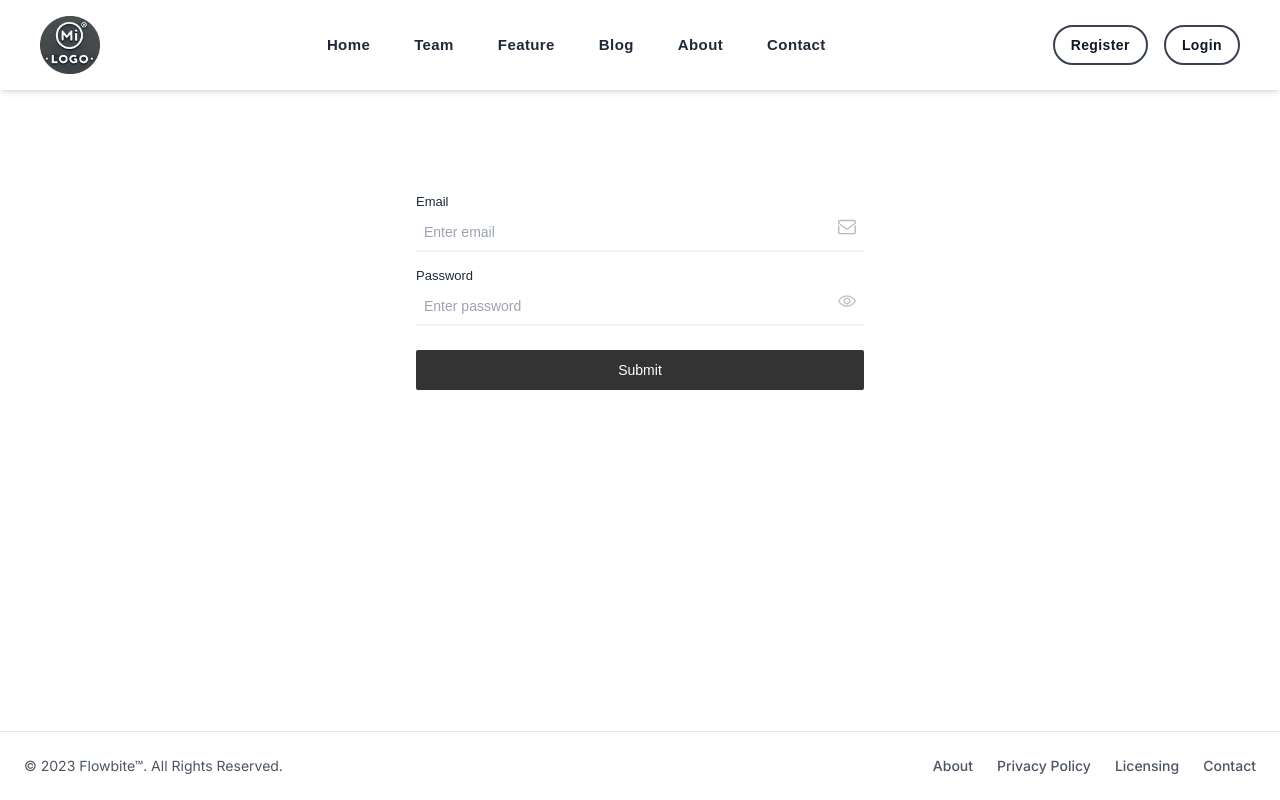
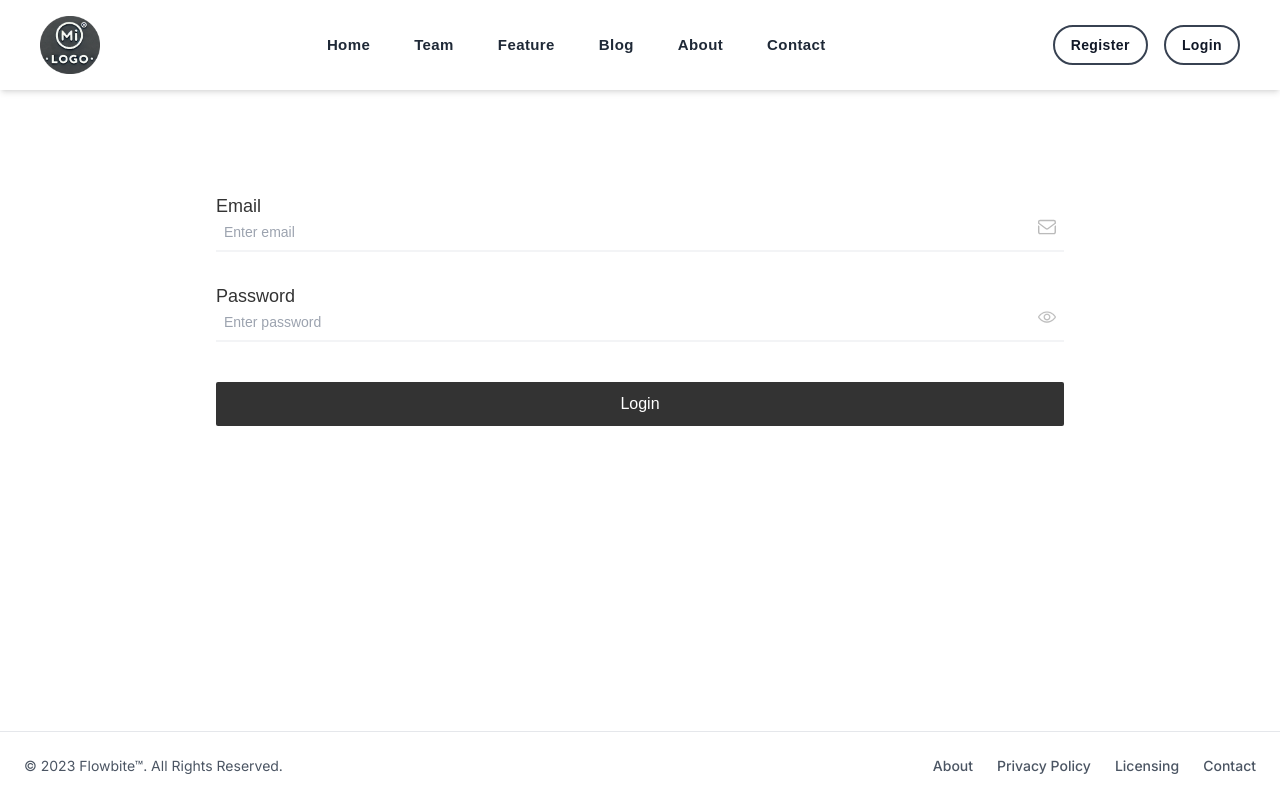
Before and after one commit to yorocio/myFirstSaaS, a Next.js app in the folder front/: page /login in a window 1280 px wide. Built offline with nearby package versions, Linux system fonts and the light colour scheme.

Commit message:
mejorando formulario de register y login

```diff
--- a/front/app/page.js
+++ b/front/app/page.js
@@ -1,15 +1,15 @@
 export default function Home() {
   return (
     <main>
-      <section>
-        <h1 className="text-center text-xl my-6 font-bold">My First SaaS</h1>
+      <section className="p-4 my-4">
+        <h1 className="text-center text-xl font-bold">My First SaaS</h1>
       </section>
 
-      <section className="p-4">
+      <section className="p-4 my-4">
         <p className="text-lg">Esta es una sección del home</p>
       </section>
 
-      <section className="p-4">
+      <section className="p-4 my-4">
         <p className="text-lg">Esta es otra sección del home</p>
       </section>
 
--- a/front/components/Login.js
+++ b/front/components/Login.js
@@ -2,43 +2,35 @@ import React from 'react'
 
 const Login = () => {
     return (
-        <div className="space-y-6 font-[sans-serif] max-w-md mx-auto mt-28">
+        <form className="font-[sans-serif] text-[#333] max-w-4xl mx-auto px-6 mt-28 mb-20">
+            <div className="grid sm:grid-cols-2 gap-10">
                 <div className="relative flex items-center sm:col-span-2">
-                <label className="text-[13px] absolute top-[-10px] left-0">Email</label>
-                <input type="email" placeholder="Enter email"
-                    className="px-2 pt-5 pb-2 bg-white w-full text-sm border-b-2 border-gray-100 focus:border-[#333] outline-none" />
-                <svg xmlns="http://www.w3.org/2000/svg" fill="#bbb" stroke="#bbb" className="w-[18px] h-[18px] absolute right-2"
-                    viewBox="0 0 682.667 682.667">
+                    <label className="text-lg absolute top-[-10px] left-0">Email</label>
+                    <input type="email" placeholder="Enter email" className="px-2 pt-5 pb-2 bg-white w-full text-sm border-b-2 border-gray-100 focus:border-[#333] outline-none" />
+                    <svg xmlns="http://www.w3.org/2000/svg" fill="#bbb" stroke="#bbb" className="w-[18px] h-[18px] absolute right-2" viewBox="0 0 682.667 682.667">
                         <defs>
                             <clipPath id="a" clipPathUnits="userSpaceOnUse">
                                 <path d="M0 512h512V0H0Z" dataoriginal="#000000"></path>
                             </clipPath>
                         </defs>
                         <g clipPath="url(#a)" transform="matrix(1.33 0 0 -1.33 0 682.667)">
-                        <path fill="none" strokeMiterlimit="10" strokeWidth="40"
-                            d="M452 444H60c-22.091 0-40-17.909-40-40v-39.446l212.127-157.782c14.17-10.54 33.576-10.54 47.746 0L492 364.554V404c0 22.091-17.909 40-40 40Z"
-                            dataoriginal="#000000"></path>
-                        <path
-                            d="M472 274.9V107.999c0-11.027-8.972-20-20-20H60c-11.028 0-20 8.973-20 20V274.9L0 304.652V107.999c0-33.084 26.916-60 60-60h392c33.084 0 60 26.916 60 60v196.653Z"
-                            dataoriginal="#000000"></path>
+                            <path fill="none" strokeMiterlimit="10" strokeWidth="40" d="M452 444H60c-22.091 0-40-17.909-40-40v-39.446l212.127-157.782c14.17-10.54 33.576-10.54 47.746 0L492 364.554V404c0 22.091-17.909 40-40 40Z" dataoriginal="#000000"></path>
+                            <path d="M472 274.9V107.999c0-11.027-8.972-20-20-20H60c-11.028 0-20 8.973-20 20V274.9L0 304.652V107.999c0-33.084 26.916-60 60-60h392c33.084 0 60 26.916 60 60v196.653Z" dataoriginal="#000000"></path>
                         </g>
                     </svg>
                 </div>
 
                 <div className="relative flex items-center sm:col-span-2">
-                <label className="text-[13px] absolute top-[-10px] left-0">Password</label>
-                <input type="password" autoComplete="new-password" placeholder="Enter password"
-                    className="px-2 pt-5 pb-2 bg-white w-full text-sm border-b-2 border-gray-100 focus:border-[#333] outline-none" />
-                <svg xmlns="http://www.w3.org/2000/svg" fill="#bbb" stroke="#bbb"
-                    className="w-[18px] h-[18px] absolute right-2 cursor-pointer" viewBox="0 0 128 128">
-                    <path
-                        d="M64 104C22.127 104 1.367 67.496.504 65.943a4 4 0 0 1 0-3.887C1.367 60.504 22.127 24 64 24s62.633 36.504 63.496 38.057a4 4 0 0 1 0 3.887C126.633 67.496 105.873 104 64 104zM8.707 63.994C13.465 71.205 32.146 96 64 96c31.955 0 50.553-24.775 55.293-31.994C114.535 56.795 95.854 32 64 32 32.045 32 13.447 56.775 8.707 63.994zM64 88c-13.234 0-24-10.766-24-24s10.766-24 24-24 24 10.766 24 24-10.766 24-24 24zm0-40c-8.822 0-16 7.178-16 16s7.178 16 16 16 16-7.178 16-16-7.178-16-16-16z"
-                        dataoriginal="#000000"></path>
+                    <label className="text-lg absolute top-[-10px] left-0">Password</label>
+                    <input type="password" autoComplete="new-password" placeholder="Enter password" className="px-2 pt-5 pb-2 bg-white w-full text-sm border-b-2 border-gray-100 focus:border-[#333] outline-none" />
+                    <svg xmlns="http://www.w3.org/2000/svg" fill="#bbb" stroke="#bbb" className="w-[18px] h-[18px] absolute right-2 cursor-pointer" viewBox="0 0 128 128">
+                        <path d="M64 104C22.127 104 1.367 67.496.504 65.943a4 4 0 0 1 0-3.887C1.367 60.504 22.127 24 64 24s62.633 36.504 63.496 38.057a4 4 0 0 1 0 3.887C126.633 67.496 105.873 104 64 104zM8.707 63.994C13.465 71.205 32.146 96 64 96c31.955 0 50.553-24.775 55.293-31.994C114.535 56.795 95.854 32 64 32 32.045 32 13.447 56.775 8.707 63.994zM64 88c-13.234 0-24-10.766-24-24s10.766-24 24-24 24 10.766 24 24-10.766 24-24 24zm0-40c-8.822 0-16 7.178-16 16s7.178 16 16 16 16-7.178 16-16-7.178-16-16-16z" dataoriginal="#000000"></path>
                     </svg>
                 </div>
+            </div>
 
-            <button type="submit" className="mt-10 px-2 py-2.5 w-full rounded-sm text-sm bg-[#333] hover:bg-[#222] text-white">Submit</button>
-        </div>
+            <button type="button" className="mt-10 mb-10 px-2 py-2.5 w-full rounded-sm text-base bg-[#333] hover:bg-[#222] text-white">Login</button>
+        </form>
     )
 }
 
--- a/front/components/Register.js
+++ b/front/components/Register.js
@@ -2,100 +2,73 @@ import React from 'react'
 
 const Register = () => {
   return (
-    <form className="font-[sans-serif] text-[#333] max-w-4xl mx-auto px-6 mt-28">
+    <form className="font-[sans-serif] text-[#333] max-w-4xl mx-auto px-6 mt-28 mb-20">
       <div className="grid sm:grid-cols-2 gap-10">
         <div className="relative flex items-center">
-          <label className="text-[13px] absolute top-[-10px] left-0">First Name</label>
-          <input type="text" placeholder="Enter first name"
-            className="px-2 pt-5 pb-2 bg-white w-full text-sm border-b-2 border-gray-100 focus:border-[#333] outline-none" />
+          <label className="text-lg absolute top-[-10px] left-0">First Name</label>
+          <input type="text" placeholder="Enter first name" className="px-2 pt-5 pb-2 bg-white w-full text-sm border-b-2 border-gray-100 focus:border-[#333] outline-none" />
           <svg xmlns="http://www.w3.org/2000/svg" fill="#bbb" stroke="#bbb" className="w-[18px] h-[18px] absolute right-2"
             viewBox="0 0 24 24">
             <circle cx="10" cy="7" r="6" dataoriginal="#000000"></circle>
-            <path
-              d="M14 15H6a5 5 0 0 0-5 5 3 3 0 0 0 3 3h12a3 3 0 0 0 3-3 5 5 0 0 0-5-5zm8-4h-2.59l.3-.29a1 1 0 0 0-1.42-1.42l-2 2a1 1 0 0 0 0 1.42l2 2a1 1 0 0 0 1.42 0 1 1 0 0 0 0-1.42l-.3-.29H22a1 1 0 0 0 0-2z"
-              dataoriginal="#000000"></path>
+            <path d="M14 15H6a5 5 0 0 0-5 5 3 3 0 0 0 3 3h12a3 3 0 0 0 3-3 5 5 0 0 0-5-5zm8-4h-2.59l.3-.29a1 1 0 0 0-1.42-1.42l-2 2a1 1 0 0 0 0 1.42l2 2a1 1 0 0 0 1.42 0 1 1 0 0 0 0-1.42l-.3-.29H22a1 1 0 0 0 0-2z" dataoriginal="#000000"></path>
           </svg>
         </div>
 
         <div className="relative flex items-center">
-          <label className="text-[13px] absolute top-[-10px] left-0">Last Name</label>
-          <input type="text" placeholder="Enter last name"
-            className="px-2 pt-5 pb-2 bg-white w-full text-sm border-b-2 border-gray-100 focus:border-[#333] outline-none" />
+          <label className="text-lg absolute top-[-10px] left-0">Last Name</label>
+          <input type="text" placeholder="Enter last name" className="px-2 pt-5 pb-2 bg-white w-full text-sm border-b-2 border-gray-100 focus:border-[#333] outline-none" />
           <svg xmlns="http://www.w3.org/2000/svg" fill="#bbb" stroke="#bbb" className="w-[18px] h-[18px] absolute right-2"
             viewBox="0 0 24 24">
             <circle cx="10" cy="7" r="6" dataoriginal="#000000"></circle>
-            <path
-              d="M14 15H6a5 5 0 0 0-5 5 3 3 0 0 0 3 3h12a3 3 0 0 0 3-3 5 5 0 0 0-5-5zm8-4h-2.59l.3-.29a1 1 0 0 0-1.42-1.42l-2 2a1 1 0 0 0 0 1.42l2 2a1 1 0 0 0 1.42 0 1 1 0 0 0 0-1.42l-.3-.29H22a1 1 0 0 0 0-2z"
-              dataoriginal="#000000"></path>
+            <path d="M14 15H6a5 5 0 0 0-5 5 3 3 0 0 0 3 3h12a3 3 0 0 0 3-3 5 5 0 0 0-5-5zm8-4h-2.59l.3-.29a1 1 0 0 0-1.42-1.42l-2 2a1 1 0 0 0 0 1.42l2 2a1 1 0 0 0 1.42 0 1 1 0 0 0 0-1.42l-.3-.29H22a1 1 0 0 0 0-2z" dataoriginal="#000000"></path>
           </svg>
         </div>
 
         <div className="relative flex items-center">
-          <label className="text-[13px] absolute top-[-10px] left-0">Phone No</label>
-          <input type="number" placeholder="Enter phone no."
-            className="px-2 pt-5 pb-2 bg-white w-full text-sm border-b-2 border-gray-100 focus:border-[#333] outline-none" />
+          <label className="text-lg absolute top-[-10px] left-0">Phone No</label>
+          <input type="number" placeholder="Enter phone no." className="px-2 pt-5 pb-2 bg-white w-full text-sm border-b-2 border-gray-100 focus:border-[#333] outline-none" />
           <svg fill="#bbb" className="w-[18px] h-[18px] absolute right-2" viewBox="0 0 64 64">
-            <path
-              d="m52.148 42.678-6.479-4.527a5 5 0 0 0-6.963 1.238l-1.504 2.156c-2.52-1.69-5.333-4.05-8.014-6.732-2.68-2.68-5.04-5.493-6.73-8.013l2.154-1.504a4.96 4.96 0 0 0 2.064-3.225 4.98 4.98 0 0 0-.826-3.739l-4.525-6.478C20.378 10.5 18.85 9.69 17.24 9.69a4.69 4.69 0 0 0-1.628.291 8.97 8.97 0 0 0-1.685.828l-.895.63a6.782 6.782 0 0 0-.63.563c-1.092 1.09-1.866 2.472-2.303 4.104-1.865 6.99 2.754 17.561 11.495 26.301 7.34 7.34 16.157 11.9 23.011 11.9 1.175 0 2.281-.136 3.29-.406 1.633-.436 3.014-1.21 4.105-2.302.199-.199.388-.407.591-.67l.63-.899a9.007 9.007 0 0 0 .798-1.64c.763-2.06-.007-4.41-1.871-5.713z"
-              dataoriginal="#000000"></path>
+            <path d="m52.148 42.678-6.479-4.527a5 5 0 0 0-6.963 1.238l-1.504 2.156c-2.52-1.69-5.333-4.05-8.014-6.732-2.68-2.68-5.04-5.493-6.73-8.013l2.154-1.504a4.96 4.96 0 0 0 2.064-3.225 4.98 4.98 0 0 0-.826-3.739l-4.525-6.478C20.378 10.5 18.85 9.69 17.24 9.69a4.69 4.69 0 0 0-1.628.291 8.97 8.97 0 0 0-1.685.828l-.895.63a6.782 6.782 0 0 0-.63.563c-1.092 1.09-1.866 2.472-2.303 4.104-1.865 6.99 2.754 17.561 11.495 26.301 7.34 7.34 16.157 11.9 23.011 11.9 1.175 0 2.281-.136 3.29-.406 1.633-.436 3.014-1.21 4.105-2.302.199-.199.388-.407.591-.67l.63-.899a9.007 9.007 0 0 0 .798-1.64c.763-2.06-.007-4.41-1.871-5.713z" dataoriginal="#000000"></path>
           </svg>
         </div>
 
         <div className="relative flex items-center">
-          <label className="text-[13px] absolute top-[-10px] left-0">Country</label>
-          <input type="text" placeholder="Enter country"
-            className="px-2 pt-5 pb-2 bg-white w-full text-sm border-b-2 border-gray-100 focus:border-[#333] outline-none" />
-          <svg xmlns="http://www.w3.org/2000/svg" fill="#bbb" className="w-[18px] h-[18px] absolute right-2"
-            viewBox="0 0 24 24">
-            <path
-              d="M20.48 8.301A9.217 9.217 0 0 1 21.25 12c0 5.105-4.145 9.25-9.25 9.25S2.75 17.105 2.75 12 6.895 2.75 12 2.75a.75.75 0 0 0 0-1.5C6.067 1.25 1.25 6.067 1.25 12S6.067 22.75 12 22.75 22.75 17.933 22.75 12c0-1.529-.32-2.983-.896-4.301a.75.75 0 0 0-1.374.602z"
-              dataoriginal="#000000" />
-            <path
-              d="M17 1.25a3.443 3.443 0 0 0-3.442 3.442c0 .594.269 1.317.685 2.023.835 1.421 2.227 2.815 2.227 2.815a.749.749 0 0 0 1.06 0s1.392-1.394 2.227-2.815c.416-.706.685-1.429.685-2.023 0-1.9-1.542-3.442-3.442-3.442zm0 1.5c1.072 0 1.942.87 1.942 1.942 0 .528-.393 1.177-.815 1.789A15.328 15.328 0 0 1 17 7.901c-.325-.366-.75-.874-1.127-1.42-.422-.612-.815-1.261-.815-1.789 0-1.072.87-1.942 1.942-1.942zM1.603 12.636l3.27 2.044c.596.372 1.285.57 1.987.57h.76c.657 0 1.281.287 1.709.786l1.051 1.227a2.25 2.25 0 0 1 .456 2.082l-.557 1.949a.75.75 0 0 0 1.442.412l.557-1.949a3.748 3.748 0 0 0-.759-3.47l-1.052-1.227a3.746 3.746 0 0 0-2.847-1.31h-.76c-.421 0-.834-.118-1.192-.342l-3.271-2.044a.75.75 0 1 0-.794 1.272z"
-              dataoriginal="#000000" />
-            <path
-              d="m5.329 4.335 1.596 3.192a2.748 2.748 0 0 0 1.757 1.429l1.758.465c.443.117.786.467.894.912l.753 3.087a2.75 2.75 0 0 0 1.146 1.637l.466.31a2.746 2.746 0 0 0 3.985-1.058l.575-1.151a1.25 1.25 0 0 1 .815-.653l2.791-.698a.75.75 0 0 0-.364-1.455l-2.791.697a2.752 2.752 0 0 0-1.792 1.438l-.576 1.151a1.246 1.246 0 0 1-1.811.481l-.466-.31a1.25 1.25 0 0 1-.521-.744l-.752-3.087a2.75 2.75 0 0 0-1.969-2.007l-1.758-.465a1.247 1.247 0 0 1-.798-.65L6.671 3.665a.75.75 0 1 0-1.342.67z"
-              dataoriginal="#000000" />
+          <label className="text-lg absolute top-[-10px] left-0">Country</label>
+          <input type="text" placeholder="Enter country" className="px-2 pt-5 pb-2 bg-white w-full text-sm border-b-2 border-gray-100 focus:border-[#333] outline-none" />
+          <svg xmlns="http://www.w3.org/2000/svg" fill="#bbb" className="w-[18px] h-[18px] absolute right-2" viewBox="0 0 24 24">
+            <path d="M20.48 8.301A9.217 9.217 0 0 1 21.25 12c0 5.105-4.145 9.25-9.25 9.25S2.75 17.105 2.75 12 6.895 2.75 12 2.75a.75.75 0 0 0 0-1.5C6.067 1.25 1.25 6.067 1.25 12S6.067 22.75 12 22.75 22.75 17.933 22.75 12c0-1.529-.32-2.983-.896-4.301a.75.75 0 0 0-1.374.602z" dataoriginal="#000000" />
+            <path d="M17 1.25a3.443 3.443 0 0 0-3.442 3.442c0 .594.269 1.317.685 2.023.835 1.421 2.227 2.815 2.227 2.815a.749.749 0 0 0 1.06 0s1.392-1.394 2.227-2.815c.416-.706.685-1.429.685-2.023 0-1.9-1.542-3.442-3.442-3.442zm0 1.5c1.072 0 1.942.87 1.942 1.942 0 .528-.393 1.177-.815 1.789A15.328 15.328 0 0 1 17 7.901c-.325-.366-.75-.874-1.127-1.42-.422-.612-.815-1.261-.815-1.789 0-1.072.87-1.942 1.942-1.942zM1.603 12.636l3.27 2.044c.596.372 1.285.57 1.987.57h.76c.657 0 1.281.287 1.709.786l1.051 1.227a2.25 2.25 0 0 1 .456 2.082l-.557 1.949a.75.75 0 0 0 1.442.412l.557-1.949a3.748 3.748 0 0 0-.759-3.47l-1.052-1.227a3.746 3.746 0 0 0-2.847-1.31h-.76c-.421 0-.834-.118-1.192-.342l-3.271-2.044a.75.75 0 1 0-.794 1.272z" dataoriginal="#000000" />
+            <path d="m5.329 4.335 1.596 3.192a2.748 2.748 0 0 0 1.757 1.429l1.758.465c.443.117.786.467.894.912l.753 3.087a2.75 2.75 0 0 0 1.146 1.637l.466.31a2.746 2.746 0 0 0 3.985-1.058l.575-1.151a1.25 1.25 0 0 1 .815-.653l2.791-.698a.75.75 0 0 0-.364-1.455l-2.791.697a2.752 2.752 0 0 0-1.792 1.438l-.576 1.151a1.246 1.246 0 0 1-1.811.481l-.466-.31a1.25 1.25 0 0 1-.521-.744l-.752-3.087a2.75 2.75 0 0 0-1.969-2.007l-1.758-.465a1.247 1.247 0 0 1-.798-.65L6.671 3.665a.75.75 0 1 0-1.342.67z" dataoriginal="#000000" />
           </svg>
         </div>
 
         <div className="relative flex items-center sm:col-span-2">
-          <label className="text-[13px] absolute top-[-10px] left-0">Email</label>
-          <input type="email" placeholder="Enter email"
-            className="px-2 pt-5 pb-2 bg-white w-full text-sm border-b-2 border-gray-100 focus:border-[#333] outline-none" />
-          <svg xmlns="http://www.w3.org/2000/svg" fill="#bbb" stroke="#bbb" className="w-[18px] h-[18px] absolute right-2"
-            viewBox="0 0 682.667 682.667">
+          <label className="text-lg absolute top-[-10px] left-0">Email</label>
+          <input type="email" placeholder="Enter email" className="px-2 pt-5 pb-2 bg-white w-full text-sm border-b-2 border-gray-100 focus:border-[#333] outline-none" />
+          <svg xmlns="http://www.w3.org/2000/svg" fill="#bbb" stroke="#bbb" className="w-[18px] h-[18px] absolute right-2" viewBox="0 0 682.667 682.667">
             <defs>
               <clipPath id="a" clipPathUnits="userSpaceOnUse">
                 <path d="M0 512h512V0H0Z" dataoriginal="#000000"></path>
               </clipPath>
             </defs>
             <g clipPath="url(#a)" transform="matrix(1.33 0 0 -1.33 0 682.667)">
-              <path fill="none" strokeMiterlimit="10" strokeWidth="40"
-                d="M452 444H60c-22.091 0-40-17.909-40-40v-39.446l212.127-157.782c14.17-10.54 33.576-10.54 47.746 0L492 364.554V404c0 22.091-17.909 40-40 40Z"
-                dataoriginal="#000000"></path>
-              <path
-                d="M472 274.9V107.999c0-11.027-8.972-20-20-20H60c-11.028 0-20 8.973-20 20V274.9L0 304.652V107.999c0-33.084 26.916-60 60-60h392c33.084 0 60 26.916 60 60v196.653Z"
-                dataoriginal="#000000"></path>
+              <path fill="none" strokeMiterlimit="10" strokeWidth="40" d="M452 444H60c-22.091 0-40-17.909-40-40v-39.446l212.127-157.782c14.17-10.54 33.576-10.54 47.746 0L492 364.554V404c0 22.091-17.909 40-40 40Z" dataoriginal="#000000"></path>
+              <path d="M472 274.9V107.999c0-11.027-8.972-20-20-20H60c-11.028 0-20 8.973-20 20V274.9L0 304.652V107.999c0-33.084 26.916-60 60-60h392c33.084 0 60 26.916 60 60v196.653Z" dataoriginal="#000000"></path>
             </g>
           </svg>
         </div>
 
         <div className="relative flex items-center sm:col-span-2">
-          <label className="text-[13px] absolute top-[-10px] left-0">Password</label>
-          <input type="password" autoComplete="new-password" placeholder="Enter password"
-            className="px-2 pt-5 pb-2 bg-white w-full text-sm border-b-2 border-gray-100 focus:border-[#333] outline-none" />
+          <label className="text-lg absolute top-[-10px] left-0">Password</label>
+          <input type="password" autoComplete="new-password" placeholder="Enter password" className="px-2 pt-5 pb-2 bg-white w-full text-sm border-b-2 border-gray-100 focus:border-[#333] outline-none" />
           <svg xmlns="http://www.w3.org/2000/svg" fill="#bbb" stroke="#bbb"
             className="w-[18px] h-[18px] absolute right-2 cursor-pointer" viewBox="0 0 128 128">
-            <path
-              d="M64 104C22.127 104 1.367 67.496.504 65.943a4 4 0 0 1 0-3.887C1.367 60.504 22.127 24 64 24s62.633 36.504 63.496 38.057a4 4 0 0 1 0 3.887C126.633 67.496 105.873 104 64 104zM8.707 63.994C13.465 71.205 32.146 96 64 96c31.955 0 50.553-24.775 55.293-31.994C114.535 56.795 95.854 32 64 32 32.045 32 13.447 56.775 8.707 63.994zM64 88c-13.234 0-24-10.766-24-24s10.766-24 24-24 24 10.766 24 24-10.766 24-24 24zm0-40c-8.822 0-16 7.178-16 16s7.178 16 16 16 16-7.178 16-16-7.178-16-16-16z"
-              dataoriginal="#000000"></path>
+            <path d="M64 104C22.127 104 1.367 67.496.504 65.943a4 4 0 0 1 0-3.887C1.367 60.504 22.127 24 64 24s62.633 36.504 63.496 38.057a4 4 0 0 1 0 3.887C126.633 67.496 105.873 104 64 104zM8.707 63.994C13.465 71.205 32.146 96 64 96c31.955 0 50.553-24.775 55.293-31.994C114.535 56.795 95.854 32 64 32 32.045 32 13.447 56.775 8.707 63.994zM64 88c-13.234 0-24-10.766-24-24s10.766-24 24-24 24 10.766 24 24-10.766 24-24 24zm0-40c-8.822 0-16 7.178-16 16s7.178 16 16 16 16-7.178 16-16-7.178-16-16-16z" dataoriginal="#000000"></path>
           </svg>
         </div>
       </div>
 
-      <button type="button"
-        className="mt-10 px-2 py-2.5 w-full rounded-sm text-sm bg-[#333] hover:bg-[#222] text-white">Submit</button>
+      <button type="button" className="mt-10 mb-20 px-2 py-2.5 w-full rounded-sm text-base bg-[#333] hover:bg-[#222] text-white">Register</button>
     </form>
   )
 }
```
Lines whose indentation alone changed are shown as unchanged.
